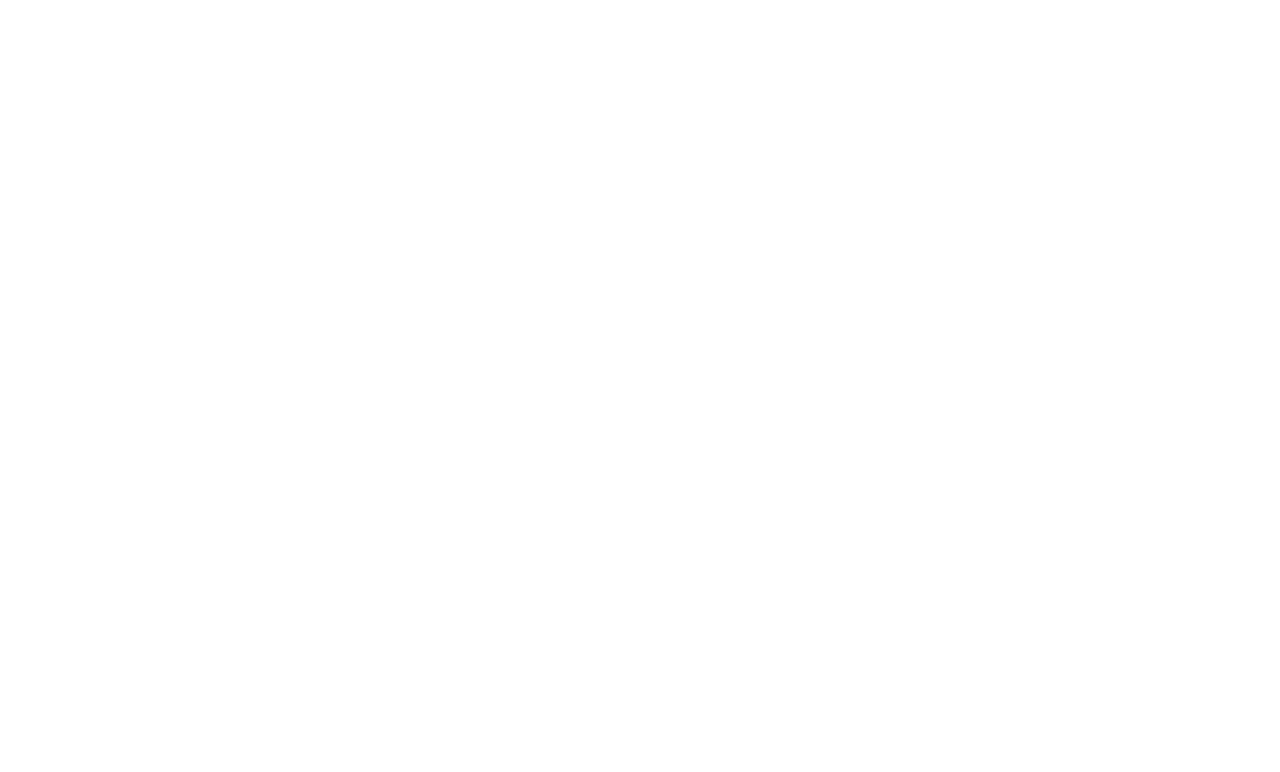
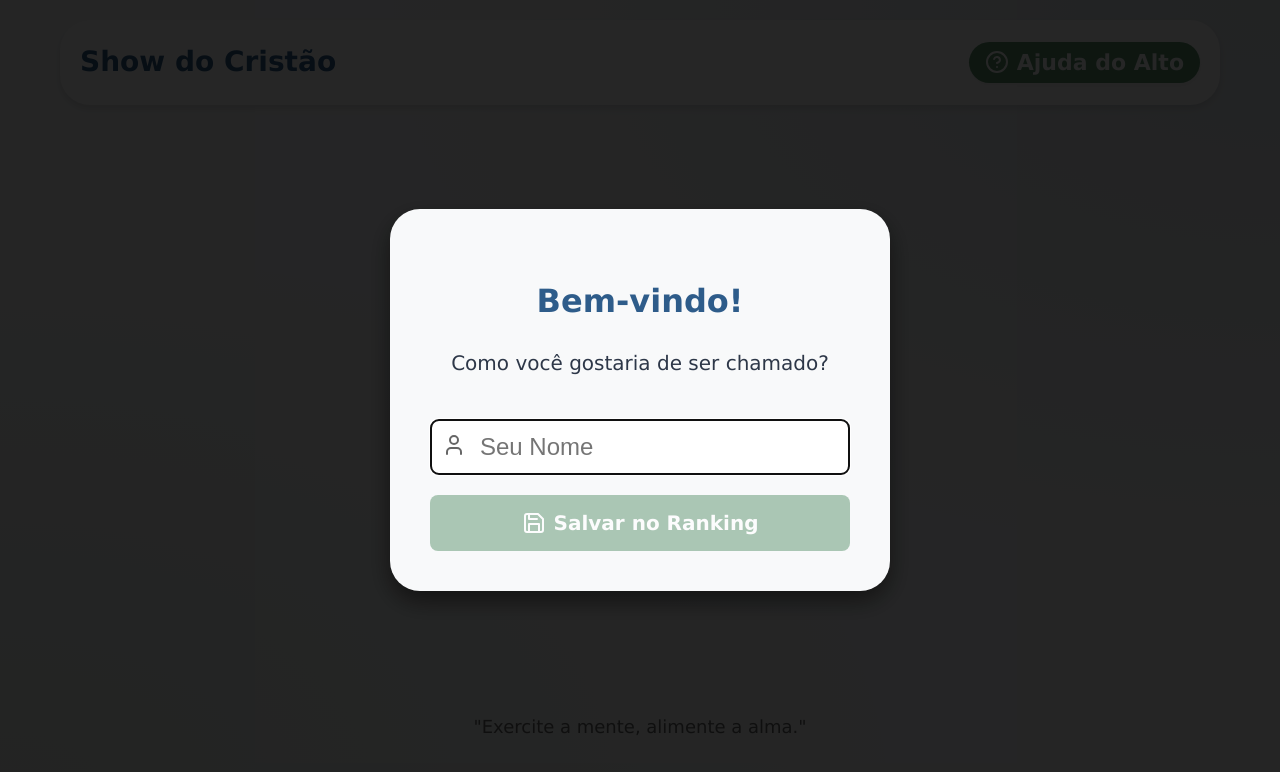
Before and after one commit to marcoestevam/vidasflorescentes, a plain HTML site: page dist/index.html in a window 1280 px wide. Drawn offline with Linux system fonts and the light colour scheme; the site is published under a folder, as on GitHub Pages, so addresses that start at the root find nothing.

Commit message:
Add files via upload

```diff
--- a/dist/index.html
+++ b/dist/index.html
@@ -6,8 +6,8 @@
     <meta name="viewport" content="width=device-width, initial-scale=1.0" />
     <title>Show do Cristão</title>
     <meta name="description" content="Exercite a mente, alimente a alma.">
-    <script type="module" crossorigin src="/assets/index-C9CJlXsJ.js"></script>
-    <link rel="stylesheet" crossorigin href="/assets/index-CB5nQ3OU.css">
+    <script type="module" crossorigin src="./assets/index-C9CJlXsJ.js"></script>
+    <link rel="stylesheet" crossorigin href="./assets/index-CB5nQ3OU.css">
   </head>
   <body>
     <div id="root"></div>
```
